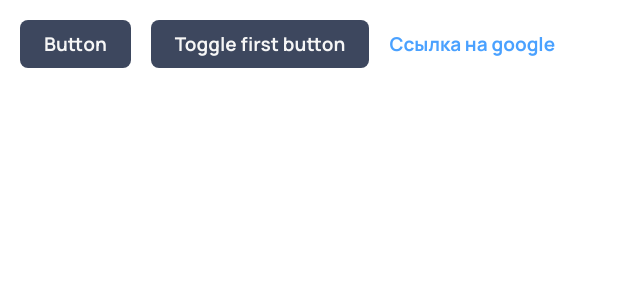
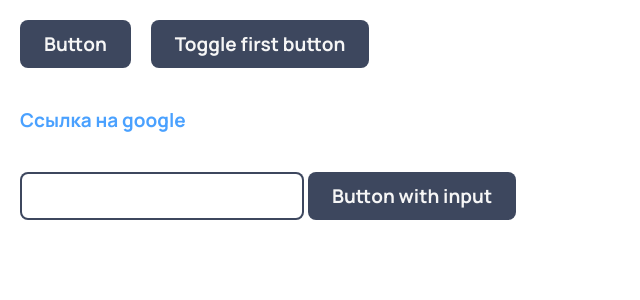
Before and after one commit to dsawfer/React-ui-kit, a React (Create React App) app: page / in a window 1280 px wide. Shown: the top 300 px of the page, without its empty margins (0-640 px from the left). Built offline with nearby package versions, Linux system fonts and the light colour scheme.

Commit message:
Added input component

```diff
--- a/public/styles/variables.css
+++ b/public/styles/variables.css
@@ -4,4 +4,8 @@
   --primary-hover: #262E41;
   --primary-active: #1C222F;
   --primary-disable: #999EAB;
+
+  /*ELEMENTS*/
+  --elements-height: 48px;
+  --elements-border-radius: 8px;
 }
--- a/src/App.tsx
+++ b/src/App.tsx
@@ -1,11 +1,13 @@
 import React, { useState } from "react";
 import { Button } from "./components/Button/Button";
 import { Link } from "./components/Link/Link";
+import { Input } from "./components/Input/Input";
 
 function App() {
   const [disabled, setDisabled] = useState<boolean>(false);
 
   return (
+    <>
       <div
         style={{
           display: "flex",
@@ -30,8 +32,29 @@ function App() {
         >
           Toggle first button
         </Button>
+      </div>
+      <div
+        style={{
+          display: "flex",
+          gap: "20px 20px",
+          alignItems: "center",
+          padding: "20px",
+        }}
+      >
         <Link href="https://www.google.com/">Ссылка на google</Link>
       </div>
+      <div
+        style={{
+          display: "flex",
+          gap: "20px 4px",
+          alignItems: "center",
+          padding: "20px",
+        }}
+      >
+        <Input onInput={(e) => console.log(e.target.value)}></Input>
+        <Button>Button with input</Button>
+      </div>
+    </>
   );
 }
 
--- a/src/components/Button/Button.module.css
+++ b/src/components/Button/Button.module.css
@@ -9,11 +9,11 @@
   flex-direction: row;
   align-items: center;
   padding: 12px 24px;
-  height: 48px;
+  height: var(--elements-height);
   background: var(--primary-base);
   color: rgba(246, 246, 246, 1);
   border: none;
-  border-radius: 8px;
+  border-radius: var(--elements-border-radius);
   cursor: pointer;
 }
 
--- /dev/null
+++ b/src/components/Input/Input.module.css
@@ -0,0 +1,23 @@
+.Input {
+  font-family: Manrope, serif;
+  font-size: 19px;
+  font-weight: 700;
+  line-height: 24px;
+  letter-spacing: 0;
+
+  border: none;
+  outline: none;
+  box-shadow: inset 0 0 0 2px var(--primary-base);
+  height: var(--elements-height);
+  border-radius: var(--elements-border-radius);
+  padding: 0 24px;
+  color: #2E374D;
+}
+
+.Input:hover {
+  box-shadow: inset 0 0 0 2px var(--primary-hover);
+}
+
+.Input:disabled {
+  box-shadow: inset 0 0 0 2px #ABAFB9;
+}
--- /dev/null
+++ b/src/components/Input/Input.tsx
@@ -0,0 +1,32 @@
+import React from "react";
+
+import s from "./Input.module.css";
+
+interface InputProps {
+  autocomplete?: boolean;
+  autofocus?: boolean;
+  disabled?: boolean;
+  required?: boolean;
+  type?: "text" | "password";
+  placeholder?: string;
+  value?: string;
+  onInput?: React.ChangeEventHandler<HTMLInputElement>;
+}
+
+export const Input = (props: InputProps) => {
+  const { autocomplete = false, autofocus = false, type = "text" } = props;
+
+  return (
+    <input
+      className={s.Input}
+      autoComplete={autocomplete ? "on" : "off"}
+      autoFocus={autofocus}
+      disabled={props.disabled}
+      required={props.required}
+      type={type}
+      placeholder={props.placeholder}
+      value={props.value}
+      onInput={props.onInput}
+    />
+  );
+};
--- a/src/components/Link/Link.tsx
+++ b/src/components/Link/Link.tsx
@@ -22,10 +22,15 @@ export interface LinkProps {
 }
 
 export const Link = (props: LinkProps) => {
-  const { href, target = "_self" } = props;
+  const { target = "_self" } = props;
 
   return (
-    <a className={s.Link} href={href} target={target} onClick={props.onClick}>
+    <a
+      className={s.Link}
+      href={props.href}
+      target={target}
+      onClick={props.onClick}
+    >
       {props.children}
     </a>
   );
```
Also changed, not shown: src/components/Clickable/Clickable.tsx (+12 -1 lines), public/styles/normalize.css, src/components/Clickable/Clickable.module.css (deleted), 1 other file (tests, documents, lock files or other folders). Lines whose indentation alone changed are shown as unchanged.
